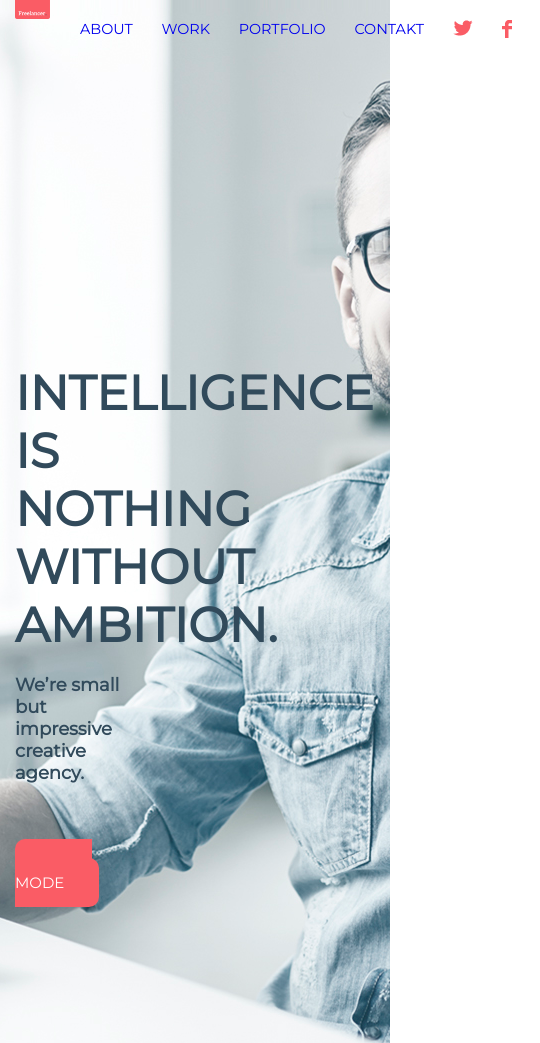
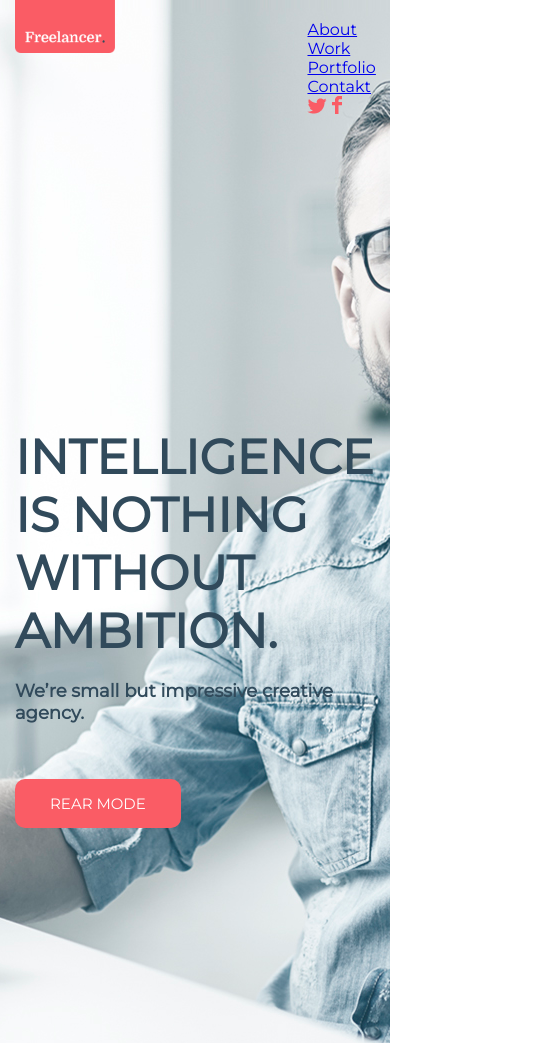
Before and after one commit to imnofear555/imnofear555.github.io, a plain HTML site: page portfolio/index.html in a window 390 px wide. Shown: the top 1043 px of the page, 540 px wide, since content can reach past the window. Drawn offline with nearby package versions, Linux system fonts and the light colour scheme.

Commit message:
new header
сделал адаптивное меню и хедер

```diff
--- a/portfolio/index.html
+++ b/portfolio/index.html
@@ -3,6 +3,8 @@
 <head>
 	<meta charset="UTF-8">
 	<title>Portfolio-Boostrap</title>
+	<script src="https://ajax.googleapis.com/ajax/libs/jquery/3.3.1/jquery.min.js"></script>
+	<script src="js/main.js"></script>
 	<link rel="stylesheet" href="css/style.css">
 	<link rel="stylesheet" href="css/bootstrap-grid.css">
 	<meta name="viewport" content="width=device-width, initial-scale=1, shrink-to-fit=no">
@@ -15,56 +17,53 @@
 		<div class="container">
 			 <div class="nav">
 			 	<div class="row">
-			 	<div class="col-xl-2 col-lg-2 col-md-2 col-sm-2 col-2">
+			 		<!--Логотип-->
+			 	<div class="col-xl-2 col-lg-2 col-md-2 col-sm-4 col-4">
 			 		<div class="logo">
 			 			<img class="img-fluid" src="img/logo.png" alt="Portfolio">
 			 		</div>
 			 	</div>
-			 	<div class="col-xl-5 offset-xl-5 col-lg-7 offset-lg-3 col-md-10 col-sm-10 col-10">
-			 		<ul class="menu">
-						<li>
-							<a href="about.html">About</a>
-						</li>
-						<li>
-							<a href="work.html">Work</a>
-						</li>
-						<li>
-							<a href="portfolio.html">Portfolio</a>
-						</li>
-						<li>
-							<a href="contakt.html">Contakt</a>
-						</li>
-						<li>
-						<a href="#" target="blank">
-								<img src="img/twitter.png"/>
-							</a>
-						</li>
-						<li>
-							<a href="#" target="blank">
-							<img src="img/ifacebook2.png"/>
-							</a>
-						</li>
-					</ul>
+			 	<!--Логотип конец-->
+			 	<!--НАВИГАЦИЯ-->
+			 	<div class="col-xl-7 offset-xl-3 col-lg-7 offset-lg-3 col-md-8 offset-md-2 col-sm-3 offset-sm-5 col-3 offset-5">
+			 		<div class="menu">
+    					<div class="menu__icon">
+					      <span></span>
+					      <span></span>
+					      <span></span>
+					      <span></span>
+    					</div>
+					    <div class="menu__links">
+					        <a class="menu__links-item" href="#">About</a>
+					        <a class="menu__links-item" href="#">Work</a>
+					        <a class="menu__links-item" href="#">Portfolio</a>
+					        <a class="menu__links-item" href="#">Contakt</a>
+					        <a class="menu__links-item" href="#"><img src="img/twitter.png"/></a>
+					        <a class="menu__links-item" href="#"><img src="img/ifacebook2.png"/></a>
+					    </div>
+					</div>
 			 	</div>
-			 	</div>
+			 	<!--НАВИГАЦИЯ КОНЕЦ-->
 			 </div>
+			 <!--контент хедер-->
 			 <div class="main-content">
 			 	<div class="row">
-			 		<div class="col-xl-7 col-lg-7 col-md-7 col-sm-5 col-5">
+			 		<div class="col-xl-7 col-lg-7 col-md-7 col-sm-10 col-12">
 			 			<div class="main-h1">
-			 				<h1>intelligence is nothing without ambition.</h1>
+			 				<h1>intelligence</br> is nothing without ambition.</h1>
 			 				<h3>We’re small but impressive creative agency.</h3>
 			 			</div>
 			 		</div>
 			 	</div>
 			 	<div class="row">
-			 		<div class="col-xl-3 col-lg-3 col-md-5 col-sm-5 col-5">
+			 		<div class="col-xl-3 col-lg-3 col-md-5 col-sm-5 col-7">
 			 			<div class="button">
 			 				<a href="www.google.com">Rear mode</a>
 			 			</div>
 			 		</div>
 			 	</div>
 			 </div>
+			  <!--контент хедер-->
 		</div>
 	</main>
 </body>
```
